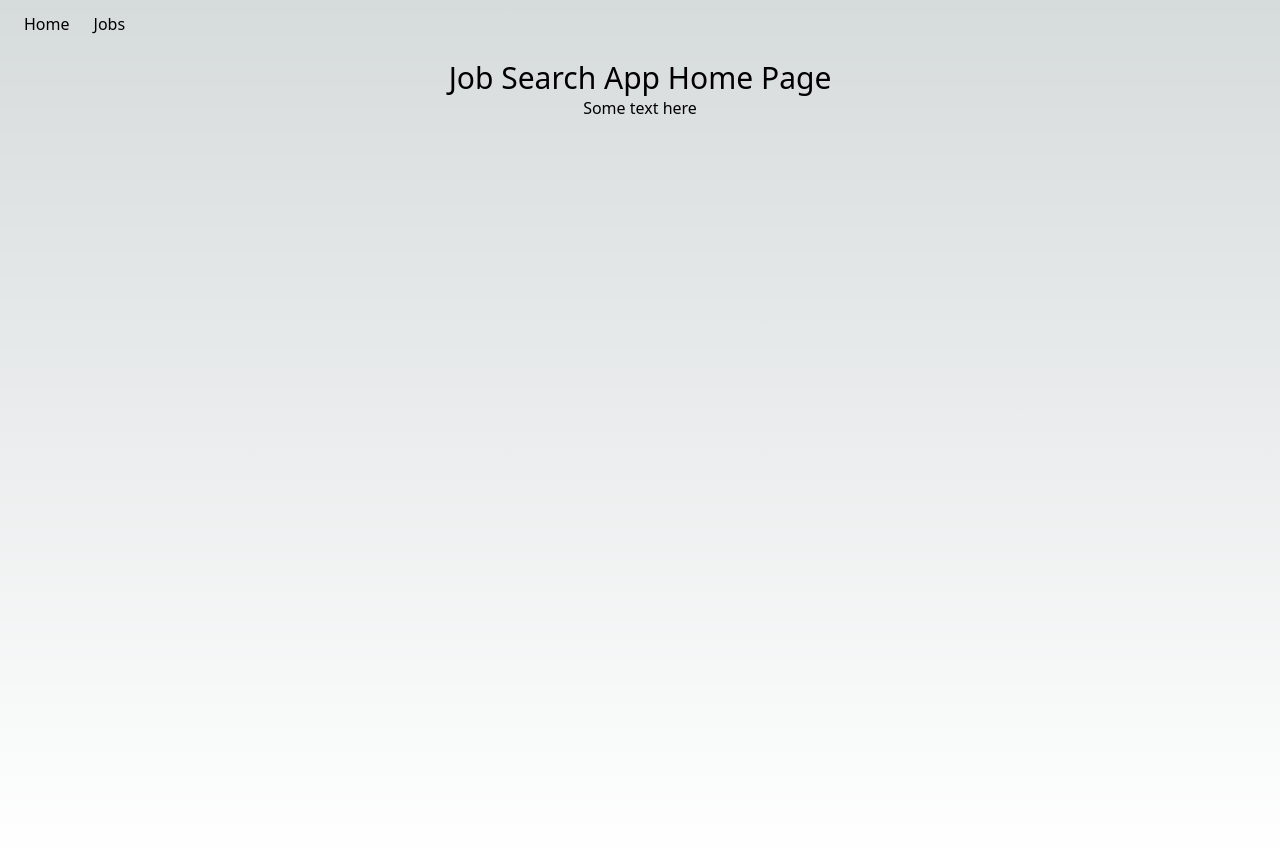
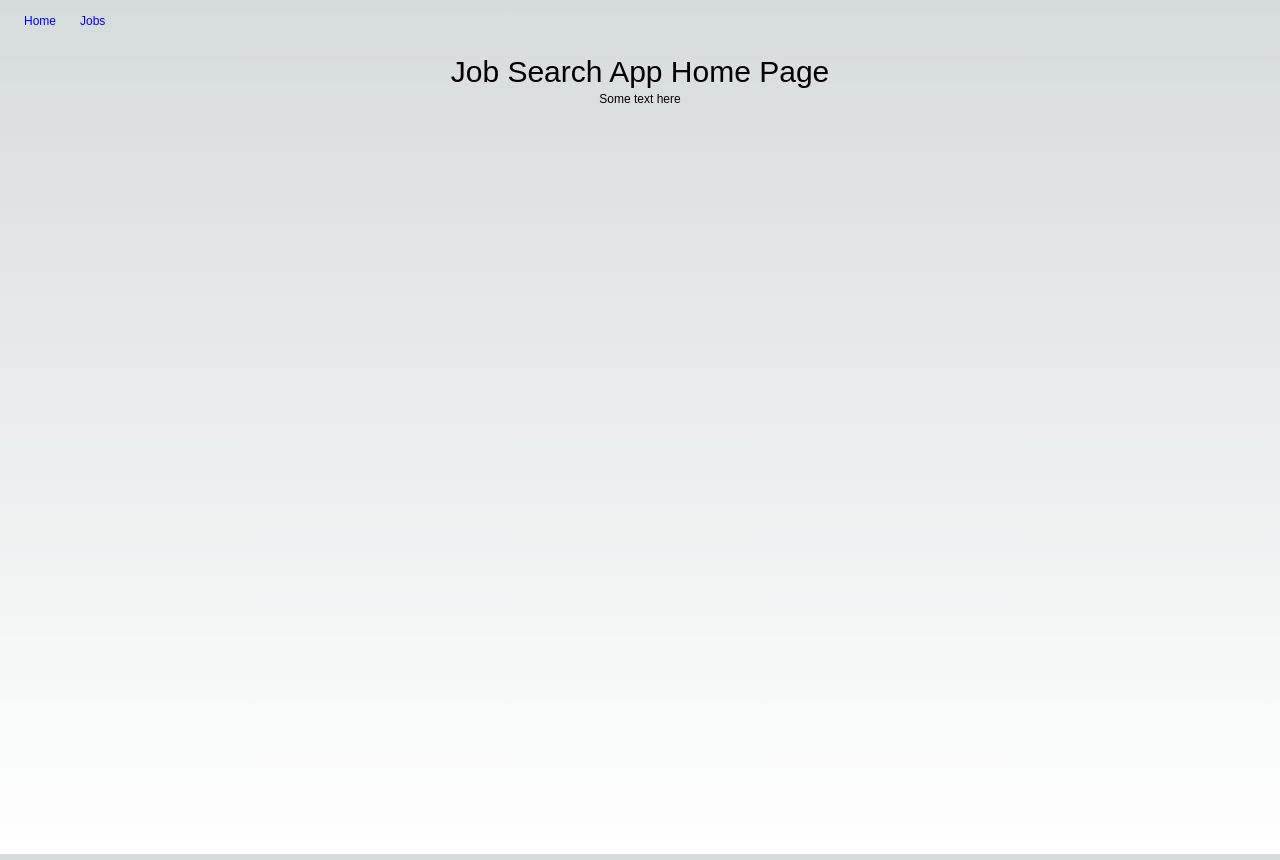
Before and after one commit to lambley/job-search-client, a Next.js app: page / in a window 1280 px wide. Built offline with nearby package versions, Linux system fonts and the light colour scheme.

Commit message:
install 98css

```diff
--- a/package.json
+++ b/package.json
@@ -9,6 +9,7 @@
     "lint": "next lint"
   },
   "dependencies": {
+    "98.css": "^0.1.20",
     "axios": "^1.5.1",
     "bootstrap": "^5.3.2",
     "next": "13.5.4",
--- a/src/styles/globals.css
+++ b/src/styles/globals.css
@@ -2,6 +2,7 @@
 @import "tailwindcss/components";
 @import "tailwindcss/utilities";
 @import "tailwindcss/utilities";
+@import "98.css";
 
 :root {
   --foreground-rgb: 0, 0, 0;
```
Also changed, not shown: 1 other file (tests, documents, lock files or other folders).
